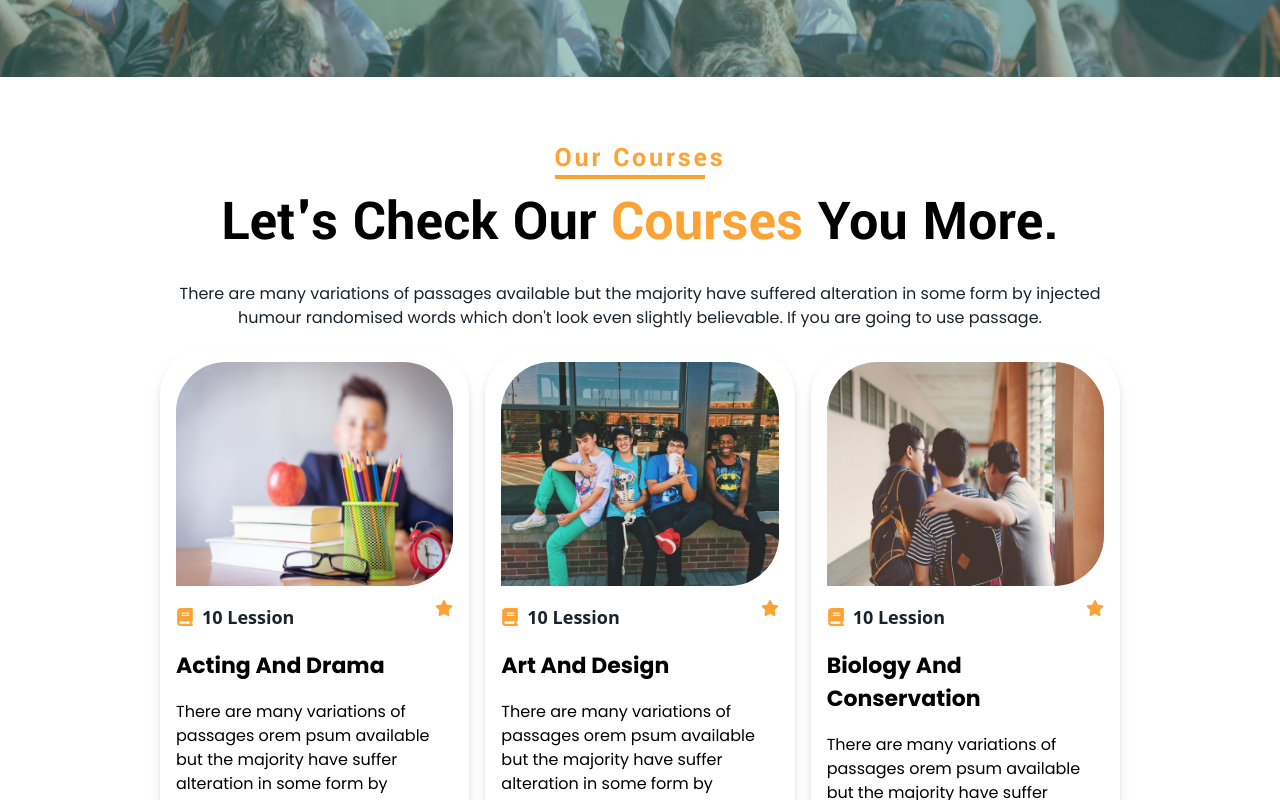
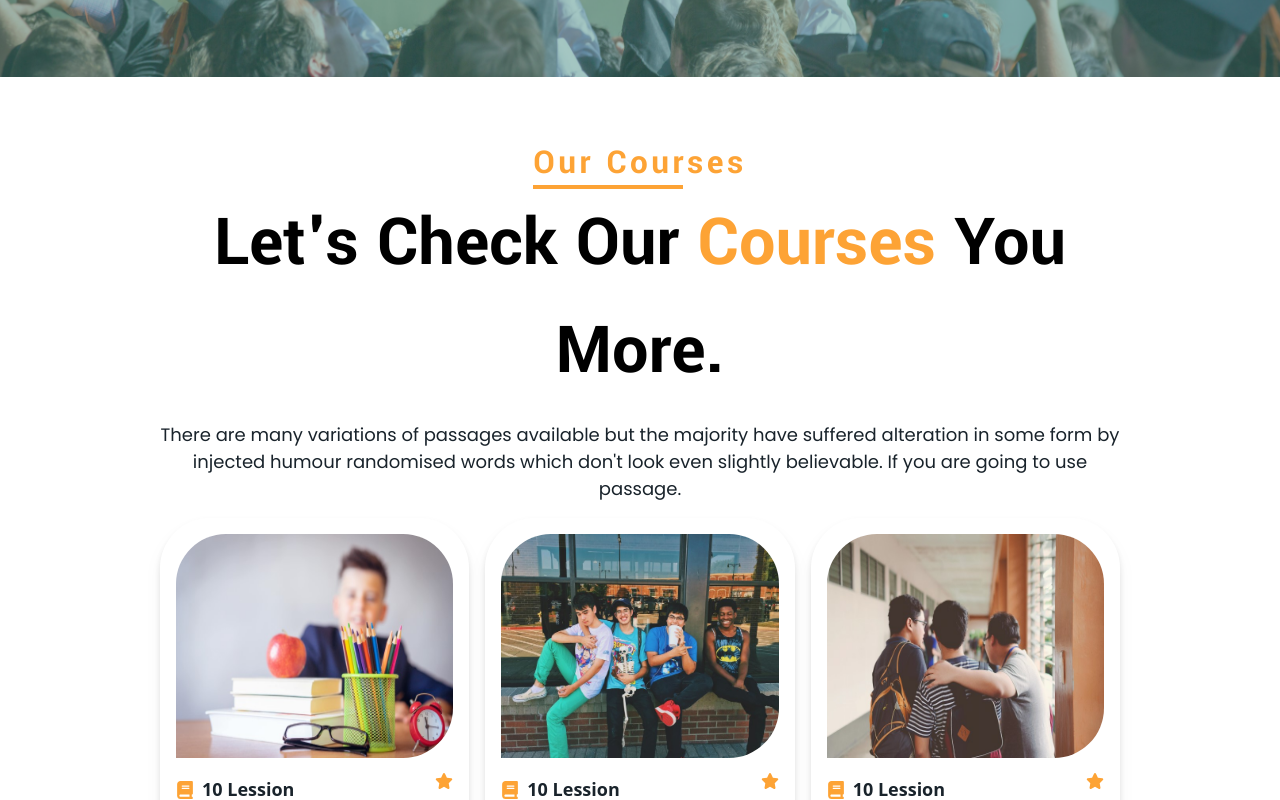
Before and after one commit to naimekattor/React_education, a React (Vite) app: page / in a window 1280 px wide. Shown: the part 2760-3560 px from the top of the page. Built offline with nearby package versions, Linux system fonts and the light colour scheme.

Commit message:
Update Courses.jsx
h2,h1,p font size change

```diff
--- a/src/Components/Courses.jsx
+++ b/src/Components/Courses.jsx
@@ -7,9 +7,9 @@ const Courses = () => {
     <section>
       <div className=' container mx-auto'>
         <div className='mt-[60px] text-center'>
-          <h2 className=' text-[28px] text-primary font-semibold font-primary tracking-widest  relative '><span className=' absolute bottom-0 bg-primary h-1 w-[150px]' /> Our Courses</h2>
-          <h1 className=' font-primary mb-[10px] text-[58px] font-bold'>Let's Check Our <span className='text-primary'>Courses</span>  You More.</h1>
-          <p className='text-secondary text-[16px] font-secondary my-4'>There are many variations of passages available but the majority have suffered alteration in some form by injected humour randomised words which don't look even slightly believable. If you are going to use passage.</p>
+          <h2 className=' lg:text-[35px] md:text-[30px] text-[25px] text-primary font-semibold font-primary tracking-widest  relative '><span className=' absolute bottom-0 bg-primary h-1 w-[150px]' /> Our Courses</h2>
+          <h1 className=' font-primary mb-[10px] lg:text-[72px] md:text-[60px] text-[50px] font-bold'>Let's Check Our <span className='text-primary'>Courses</span>  You More.</h1>
+          <p className='text-secondary lg:text-[18px] md:text-[16px] text-[14px] font-secondary my-4'>There are many variations of passages available but the majority have suffered alteration in some form by injected humour randomised words which don't look even slightly believable. If you are going to use passage.</p>
         </div>
         <div className="grid lg:grid-cols-3 md:grid-cols-2 grid-cols-1 gap-4">
           {
```
